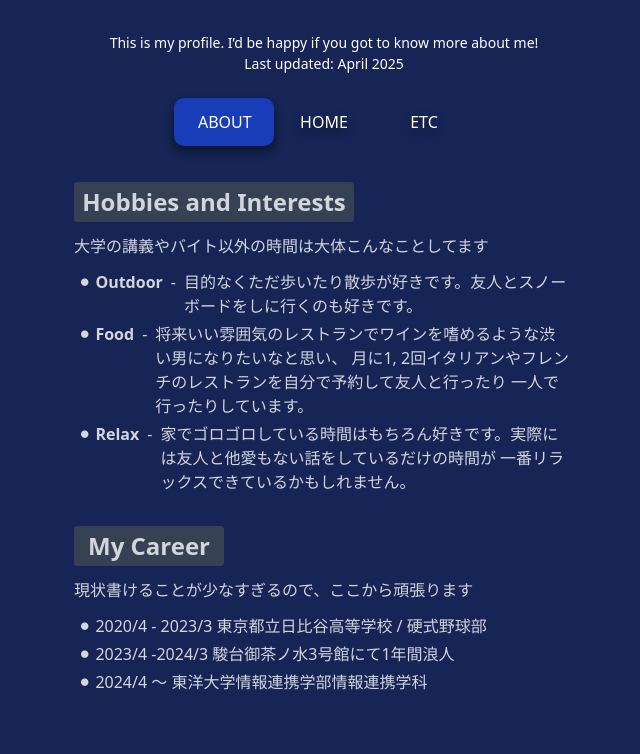
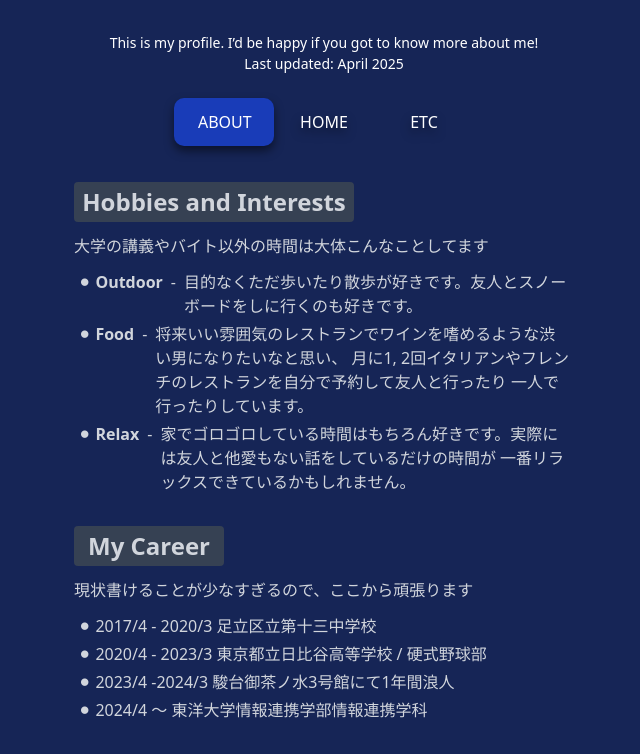
Before and after one commit to HukuKaich0u/my-page-new, a Next.js app in the folder my-app/: page /about in a window 1280 px wide. Shown: the top 754 px of the page, without its empty margins (316-956 px from the left). Built offline with nearby package versions, Linux system fonts and the light colour scheme.

Commit message:
add a career

```diff
--- a/my-app/src/components/MyCareer.tsx
+++ b/my-app/src/components/MyCareer.tsx
@@ -12,6 +12,10 @@ const MyCareer = () => {
           <p className="my-3">
             現状書けることが少なすぎるので、ここから頑張ります
           </p>
+          <div className="flex m-1">
+            <p className="mr-1">⚫︎</p>
+            <p>2017/4 - 2020/3 足立区立第十三中学校</p>
+          </div>
           <div className="flex m-1">
             <p className="mr-1">⚫︎</p>
             <p>2020/4 - 2023/3 東京都立日比谷高等学校 / 硬式野球部</p>
```
